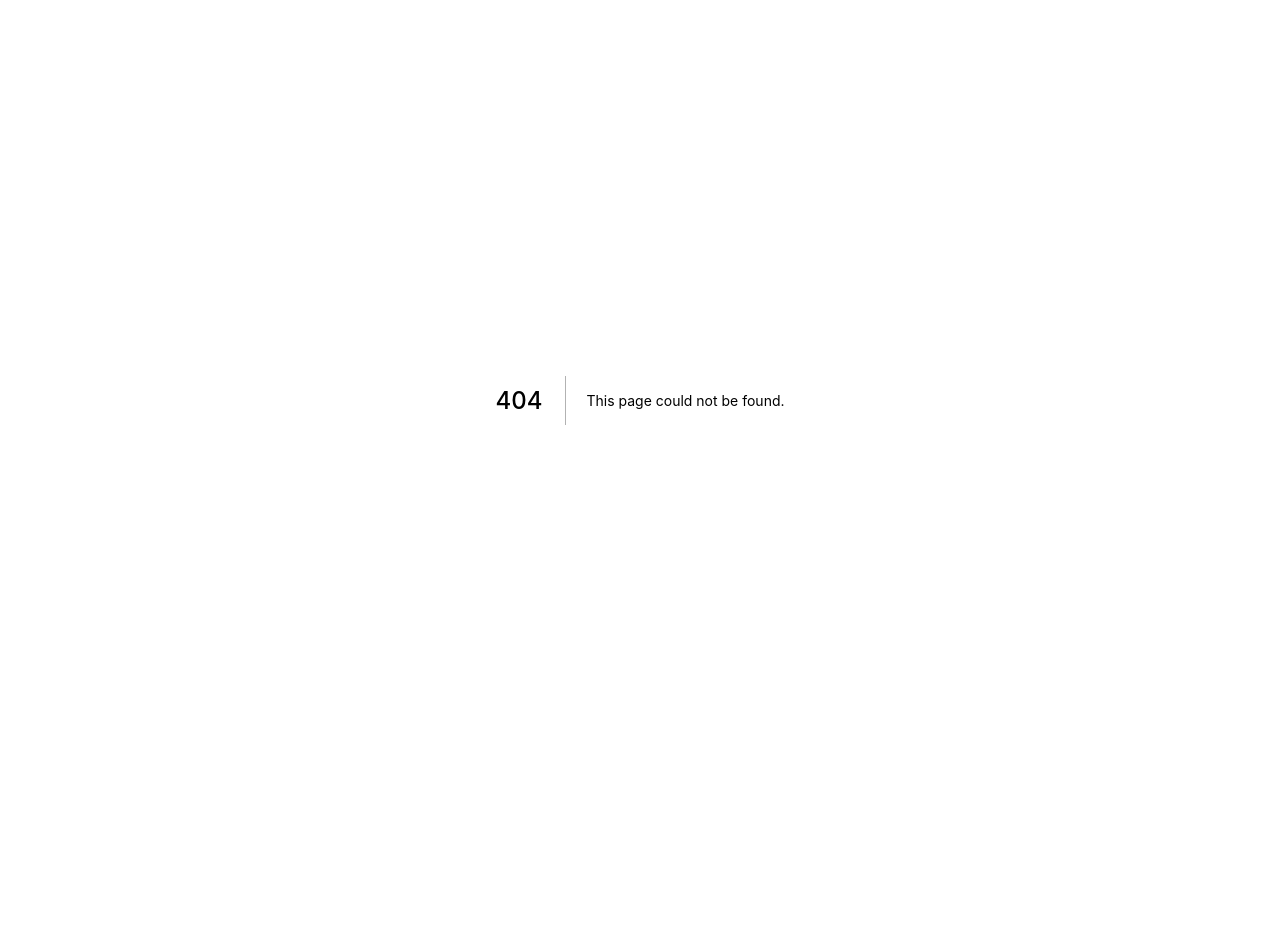
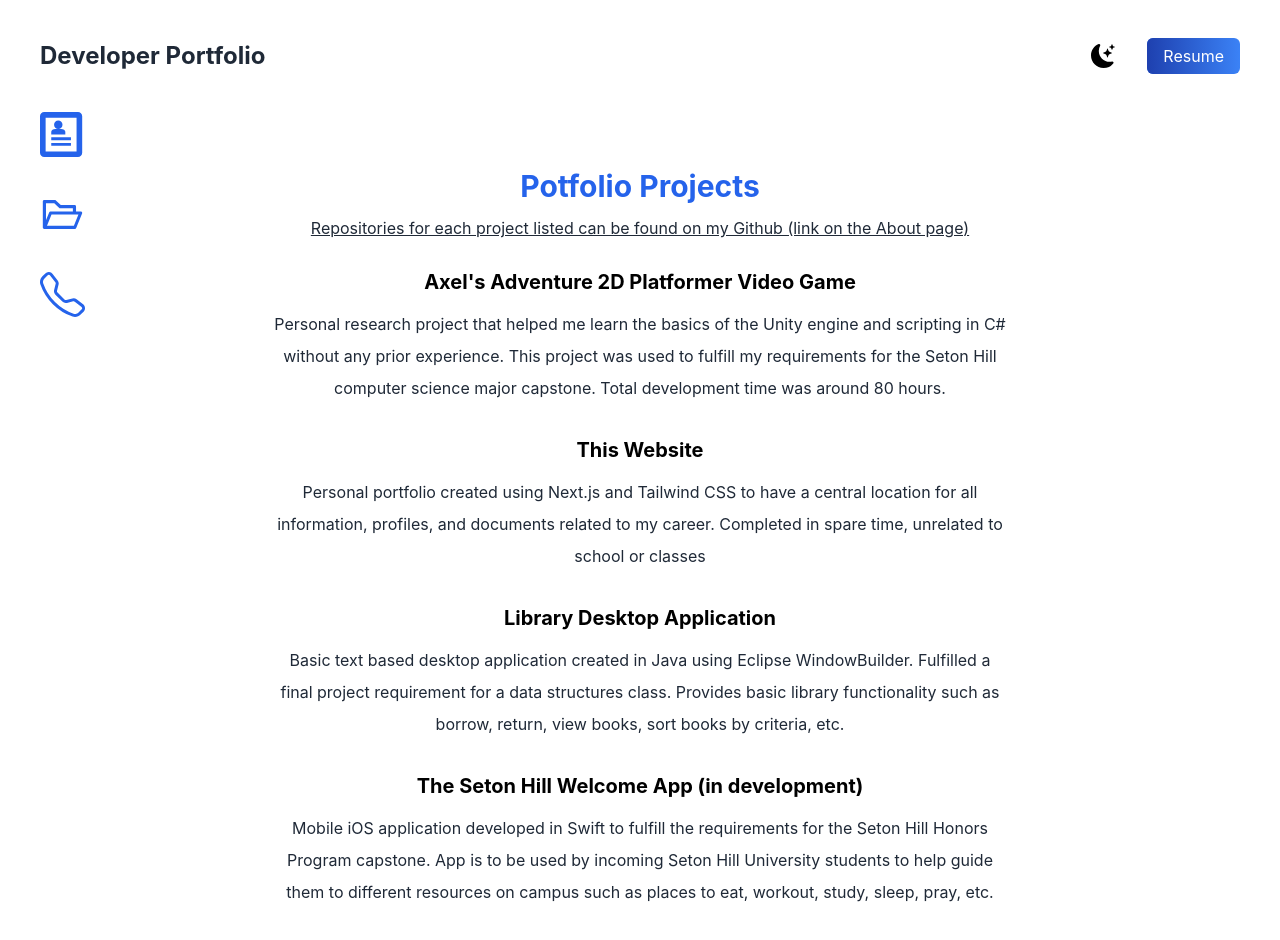
Before and after one commit to cvoorhees15/caleb-dev-portfolio, a Next.js app: page /projects in a window 1280 px wide. Before the commit this address had no page. Shown: the top 940 px of the page. Before the commit the page ends 800 px from the top, so only its background shows below. Built offline with nearby package versions, Linux system fonts and the light colour scheme.

Commit message:
More pages and formatting adjustments

```diff
--- /dev/null
+++ b/pages/SideBar.js
@@ -0,0 +1,77 @@
+import { ImProfile } from 'react-icons/im'
+import { BsTelephone } from 'react-icons/bs'
+import { AiOutlineFolderOpen } from 'react-icons/ai'
+
+const SideBar = () => {
+return(
+  <div className="fixed top-20 left-8 h-screen w-16 m-0
+                  flex flex-col">
+    <ul>
+        <li>
+            <a href="/"><SideBarIconAbout icon ={<ImProfile size="45" />} /></a>
+            <a href="/projects"><SideBarIconPortfolio icon ={<AiOutlineFolderOpen size="45" />} /></a>
+            <a href="/contact"><SideBarIconContact icon ={<BsTelephone size="45" />} /></a>
+        </li>
+    </ul>
+
+  </div>
+);
+};
+
+const SideBarIconAbout = ({ icon, text = 'About' }) => (
+<div className="sidebar-icon group
+                h-12 w-12 mt-8 mb-2 mx-auto
+              text-blue-600
+              hover:text-blue-900">
+    {icon}
+
+    <span className="sidebar-tooltip
+                     group-hover:scale-100
+                     absolute w-auto p-2 min-w-max left-14
+                     rounded-md shadow-md
+                     text-white bg-gray-900
+                     text-xs font-bold
+                     transition-all duration-100 scale-0 origin-left">
+        {text}
+    </span>
+</div>
+);
+
+const SideBarIconPortfolio = ({ icon, text = 'Projects' }) => (
+    <div className="sidebar-icon group
+                    h-12 w-12 mt-8 mb-2 mx-auto
+                  text-blue-600
+                  hover:text-blue-900">
+        {icon}
+
+        <span className="sidebar-tooltip
+                         group-hover:scale-100
+                         absolute w-auto p-2 min-w-max left-14
+                         rounded-md shadow-md
+                         text-white bg-gray-900
+                         text-xs font-bold
+                         transition-all duration-100 scale-0 origin-left">
+            {text}
+        </span>
+    </div>
+    );
+
+    const SideBarIconContact = ({ icon, text = 'Contact' }) => (
+        <div className="sidebar-icon group
+                        h-12 w-12 mt-8 mb-2 mx-auto
+                      text-blue-600
+                      hover:text-blue-900">
+            {icon}
+
+            <span className="sidebar-tooltip
+                             group-hover:scale-100
+                             absolute w-auto p-2 min-w-max left-14
+                             rounded-md shadow-md
+                             text-white bg-gray-900
+                             text-xs font-bold
+                             transition-all duration-100 scale-0 origin-left">
+                {text}
+            </span>
+        </div>
+        );
+export default SideBar;
--- a/pages/_app.js
+++ b/pages/_app.js
@@ -1,7 +1,12 @@
 import '../styles/globals.css'
+import SideBar from "./SideBar"
 
 function MyApp({ Component, pageProps }) {
-  return <Component {...pageProps} />
+return (
+<>
+   <SideBar/>
+   <Component {...pageProps} />
+</>)
 }
 
 export default MyApp
--- /dev/null
+++ b/pages/contact.js
@@ -0,0 +1,46 @@
+import { BsFillMoonStarsFill } from 'react-icons/bs'
+import { useState } from "react";
+
+export default function Contact (){
+
+  const [darkMode, setDarkMode] = useState(false);
+
+    return (
+    <div className={darkMode ? "dark" : ""}>
+      <div className="text-center min-h-screen dark:bg-gray-900">
+          <nav className ="py-10 mb-12 flex justify-between">
+            <h1 className="text-2xl px-10 font-bold text-gray-800 dark:text-gray-500">Developer Portfolio</h1>
+              <ul className="flex items-center">
+                <li>
+                  <BsFillMoonStarsFill
+                  onClick={() => setDarkMode(!darkMode)}
+                  className="cursor-pointer text-2xl dark:text-gray-500" />
+                </li>
+                <li className="pr-10">
+                  <a
+                  className="bg-gradient-to-r from-blue-800 to bg-blue-500 text-white px-4 py-2 rounded-md ml-8"
+                  href="Voorhees_Resume.pdf"
+                  target="_blank"
+                  >
+                    Resume
+                  </a>
+                </li>
+              </ul>
+          </nav>
+          <div className="dark:bg-gray-900">
+            <h1 className="text-5xl p-10 text-blue-600 font-bold">Contact Info</h1>
+           <h2 className= "">
+             <ul>
+                <li className= "text-lg py-3 px-36 text-gray-800 dark:text-gray-600 leading-8 mx-auto max-w-5xl"><a>Email: cvoorhees44@gmail.com</a></li>
+                <li className= "text-lg py-3 px-36 text-gray-800 dark:text-gray-600 leading-8 mx-auto max-w-5xl">Phone: (315)-744-5877</li>
+                <li className= "text-lg py-3 px-36 text-gray-800 dark:text-gray-600 leading-8 mx-auto max-w-5xl">Discord: Ca1eb#8726</li>
+                <li className= "text-lg py-3 px-36 text-gray-800 dark:text-gray-600 leading-8 mx-auto max-w-5xl">LinkedIn: Caleb Voorhees</li>
+              </ul>
+            </h2>
+          </div>
+      </div>
+    </div>
+
+
+)
+}
--- a/pages/index.js
+++ b/pages/index.js
@@ -1,63 +1,72 @@
 import Head from 'next/head'
 import { BsFillMoonStarsFill } from 'react-icons/bs'
-import {AiFillLinkedin, AiFillGithub} from 'react-icons/ai'
+import {AiFillLinkedin, AiFillGithub, AiFillMail} from 'react-icons/ai'
 import Image from 'next/image'
 import calebImage from '../public/caleb.png'
+import { useState } from "react";
 
 export default function Home() {
+  const [darkMode, setDarkMode] = useState(false);
   return (
-    <div>
+    <div className={darkMode ? "dark" : ""}>
       <Head>
         <title>Caleb Voorhees Portfolio</title>
         <meta name="description" content="Generated by create next app" />
         <link rel="icon" href="/favicon.ico" />
       </Head>
 
-      <main className="bg-white px-10">
-        <section className="divide-y-4 min-h-screen">
+      <main className="bg-white px-10 dark:bg-gray-900">
+        <section className="min-h-screen">
           <nav className ="py-10 mb-12 flex justify-between">
-            <h1 className="text-xl">Developer Portfolio</h1>
+            <h1 className="text-2xl font-bold dark:text-gray-500">Developer Portfolio</h1>
               <ul className="flex items-center">
                 <li>
-                  <BsFillMoonStarsFill className="cursor-pointer text-2xl" />
+                  <BsFillMoonStarsFill
+                  onClick={() => setDarkMode(!darkMode)}
+                  className="cursor-pointer text-2xl dark:text-gray-500"
+                  />
                 </li>
                 <li>
                   <a
                   className="bg-gradient-to-r from-blue-800 to bg-blue-500 text-white px-4 py-2 rounded-md ml-8"
-                  href="#"
+                  href="Voorhees_Resume.pdf"
+                  target="_blank"
                   >
                     Resume
                   </a>
                 </li>
               </ul>
           </nav>
-          <div className="p-1 relative mx-auto bg-gradient-to-bl from-blue-700 rounded-full w-48 h-48 mt-10 overflow-hidden">
+          <div className="p-1 mx-auto bg-gradient-to-bl from-blue-700 rounded-full w-48 h-48 mt-10 overflow-hidden">
             <Image src={calebImage} />
           </div>
           <div className="text-center p-5">
             <h2 className="text-5xl py-2 text-blue-600 font-medium">Caleb Voorhees</h2>
-            <h3 className="text-2xl py-2">Junior Developer </h3>
-            <p className="text-md py-3 leading-8 text-gray-800">
-            I am a spring 2023 graduate of the Seton Hill University computer science program seeking an entry level development position that fits my skill set
+            <h3 className="text-2xl py-2 dark:text-gray-500">Junior Developer </h3>
+            <p className="text-md py-3 px-36 max-w-5xl mx-auto leading-8 text-gray-800 dark:text-gray-500">
+              I am a spring 2023 graduate of the Seton Hill University computer science program seeking an entry level development position that fits my skill set. I am hopeful to find a position where I am enabled and encouraged to help others through software solutions. On this site you will find a summary of my skills and experience as well as a portfolio of projects from my time as an undergraduate.
+            </p>
+            <p className="text-md py-3 mx-auto px-24 leading-8 font-bold text-gray-800 dark:text-gray-500">
+              Skills: C#, Python, PHP, Swift, Java, Tailwind CSS, HTML, SQL, Markdown, Git, Linux, Excel
             </p>
           </div>
-          <div className="text-6xl flex justify-center gap-16 py-3 text-gray-600">
-            <AiFillLinkedin />
-            <AiFillGithub />
+          <div class= "flex flex-row justify-center">
+            <a
+            className="text-6xl flex gap-16 py-3 px-5 text-gray-600 hover:text-gray-900 dark:text-gray-500 dark:hover:text-white"
+            href="https://www.linkedin.com/in/caleb-voorhees/"
+            target="_blank">
+              <AiFillLinkedin />
+             </a>
+            <a
+            className="text-6xl flex gap-16 py-3 px-5 text-gray-600 hover:text-gray-900 dark:text-gray-500 dark:hover:text-white"
+            href="https://github.com/cvoorhees15"
+            target="_blank">
+              <AiFillGithub />
+            </a>
           </div>
         </section>
 
-        <section>
-          <div className="text-center">
-            <h3 className="text-3xl py-7">Potfolio Projects</h3>
-            <p className="text-lg">
-              Axel's Adventure 2D Platformer Video Game
-            </p>
-            <p className=" text-md py-3 text-gray-600 leading-8">
-            Personal research project that helped me learn the basics of the Unity engine and scripting in C#
-            </p>
-          </div>
-        </section>
+
       </main>
     </div>
   )
--- /dev/null
+++ b/pages/projects.js
@@ -0,0 +1,71 @@
+import { BsFillMoonStarsFill } from 'react-icons/bs'
+import { useState } from "react";
+
+export default function Projects() {
+
+  const [darkMode, setDarkMode] = useState(false);
+
+  return(
+  <div className={darkMode ? "dark" : ""}>
+    <div className="bg-white dark:bg-gray-900">
+          <nav className ="py-10 mb-12 flex justify-between dark:bg-gray-900">
+            <h1 className="text-2xl font-bold px-10 text-gray-800 dark:text-gray-500">Developer Portfolio</h1>
+              <ul className="flex items-center">
+                <li>
+                  <BsFillMoonStarsFill
+                  onClick={() => setDarkMode(!darkMode)}
+                  className="cursor-pointer text-2xl dark:text-gray-500" />
+                </li>
+                <li className="pr-10">
+                  <a
+                  className="bg-gradient-to-r from-blue-800 to bg-blue-500 text-white px-4 py-2 rounded-md ml-8"
+                  href="Voorhees_Resume.pdf"
+                  target="_blank"
+                  >
+                    Resume
+                  </a>
+                </li>
+              </ul>
+          </nav>
+      <div className="text-center bg-white dark:bg-gray-900 min-h-screen">
+        <h3 className="text-3xl py-2 text-blue-600 font-bold">Potfolio Projects</h3>
+          <p className="underline text-md mx-auto px-36 text-gray-800 dark:text-gray-600 leading-8">
+            Repositories for each project listed can be found on my Github (link on the About page)
+          </p>
+        <div>
+          <h1 className="text-xl p-1 pt-6 mx-auto max-w-5xl dark:text-gray-500 font-bold">
+            Axel's Adventure 2D Platformer Video Game
+          </h1>
+          <p className="text-md py-2 mx-auto px-36 max-w-5xl text-gray-800 dark:text-gray-600 leading-8">
+            Personal research project that helped me learn the basics of the Unity engine and scripting in C# without any prior experience. This project was used to fulfill my requirements for the Seton Hill computer science major capstone. Total development time was around 80 hours.
+          </p>
+       </div>
+        <div>
+          <h1 className="text-xl p-1 pt-6 mx-auto max-w-5xl dark:text-gray-500 font-bold">
+            This Website
+          </h1>
+          <p className="text-md py-2 mx-auto max-w-5xl px-36 text-gray-800 dark:text-gray-600 leading-8">
+            Personal portfolio created using Next.js and Tailwind CSS to have a central location for all information, profiles, and documents related to my career. Completed in spare time, unrelated to school or classes
+          </p>
+        </div>
+        <div>
+          <h1 className="text-xl p-1 pt-6 mx-auto max-w-5xl dark:text-gray-500 font-bold">
+            Library Desktop Application
+          </h1>
+          <p className="text-md py-2 mx-auto max-w-5xl px-36 text-gray-800 dark:text-gray-600 leading-8">
+           Basic text based desktop application created in Java using Eclipse WindowBuilder. Fulfilled a final project requirement for a data structures class. Provides basic library functionality such as borrow, return, view books, sort books by criteria, etc.
+          </p>
+        </div>
+        <div>
+          <h1 className="text-xl p-1 pt-6 mx-auto max-w-5xl dark:text-gray-500 font-bold">
+            The Seton Hill Welcome App (in development)
+          </h1>
+          <p className="text-md py-2 mx-auto max-w-5xl px-36 text-gray-800 dark:text-gray-600 leading-8">
+           Mobile iOS application developed in Swift to fulfill the requirements for the Seton Hill Honors Program capstone. App is to be used by incoming Seton Hill University students to help guide them to different resources on campus such as places to eat, workout, study, sleep, pray, etc.
+          </p>
+        </div>
+      </div>
+    </div>
+</div>
+)
+}
--- a/tailwind.config.js
+++ b/tailwind.config.js
@@ -1,5 +1,7 @@
 /** @type {import('tailwindcss').Config} */
 module.exports = {
+  darkMode: 'class',
+  mode: 'jit',
   content: [
     "./pages/**/*.{js,ts,jsx,tsx}",
     "./components/**/*.{js,ts,jsx,tsx}",
```
Also changed, not shown: public/Burtons.otf (deleted), 1 other file (tests, documents, lock files or other folders).
